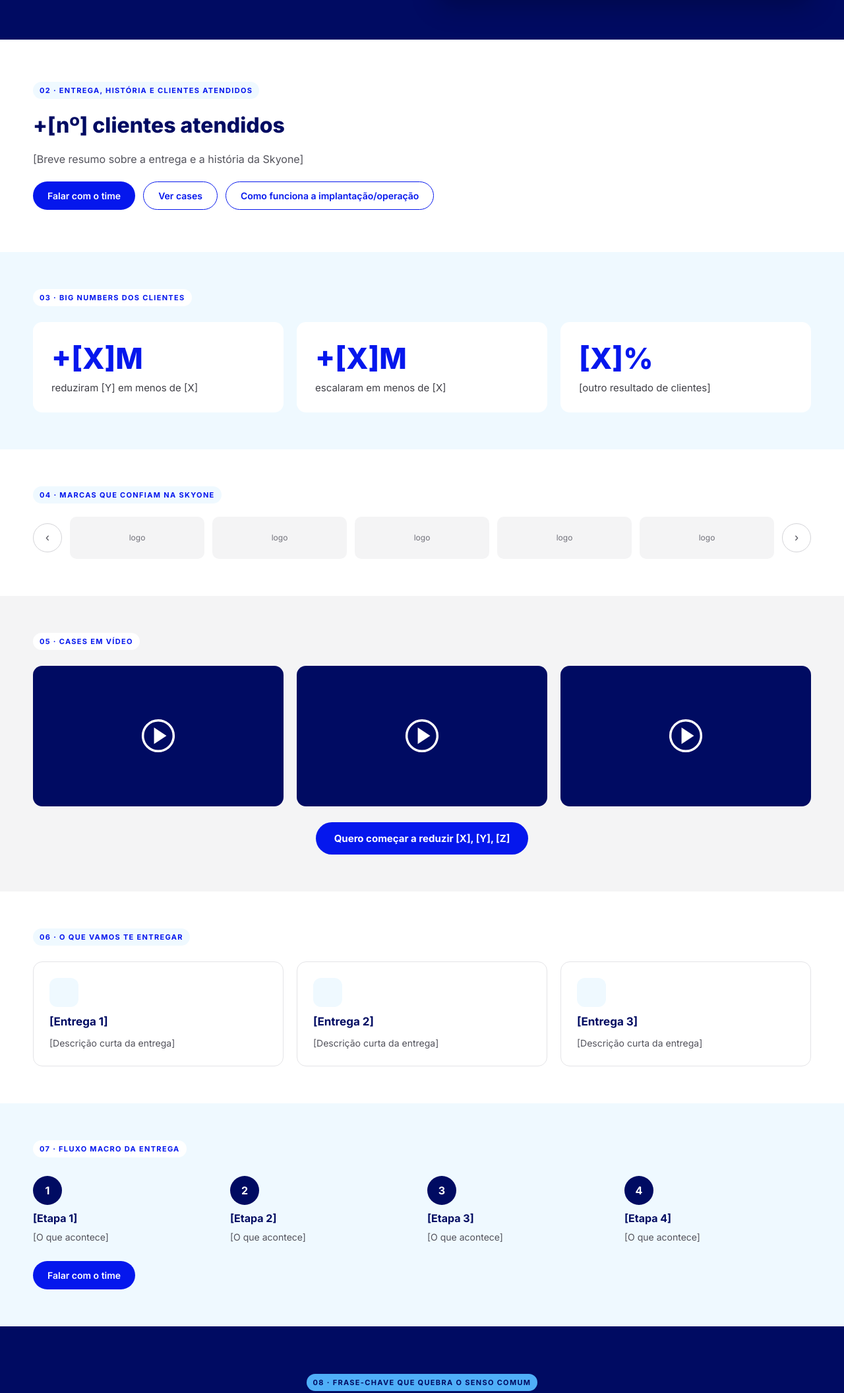
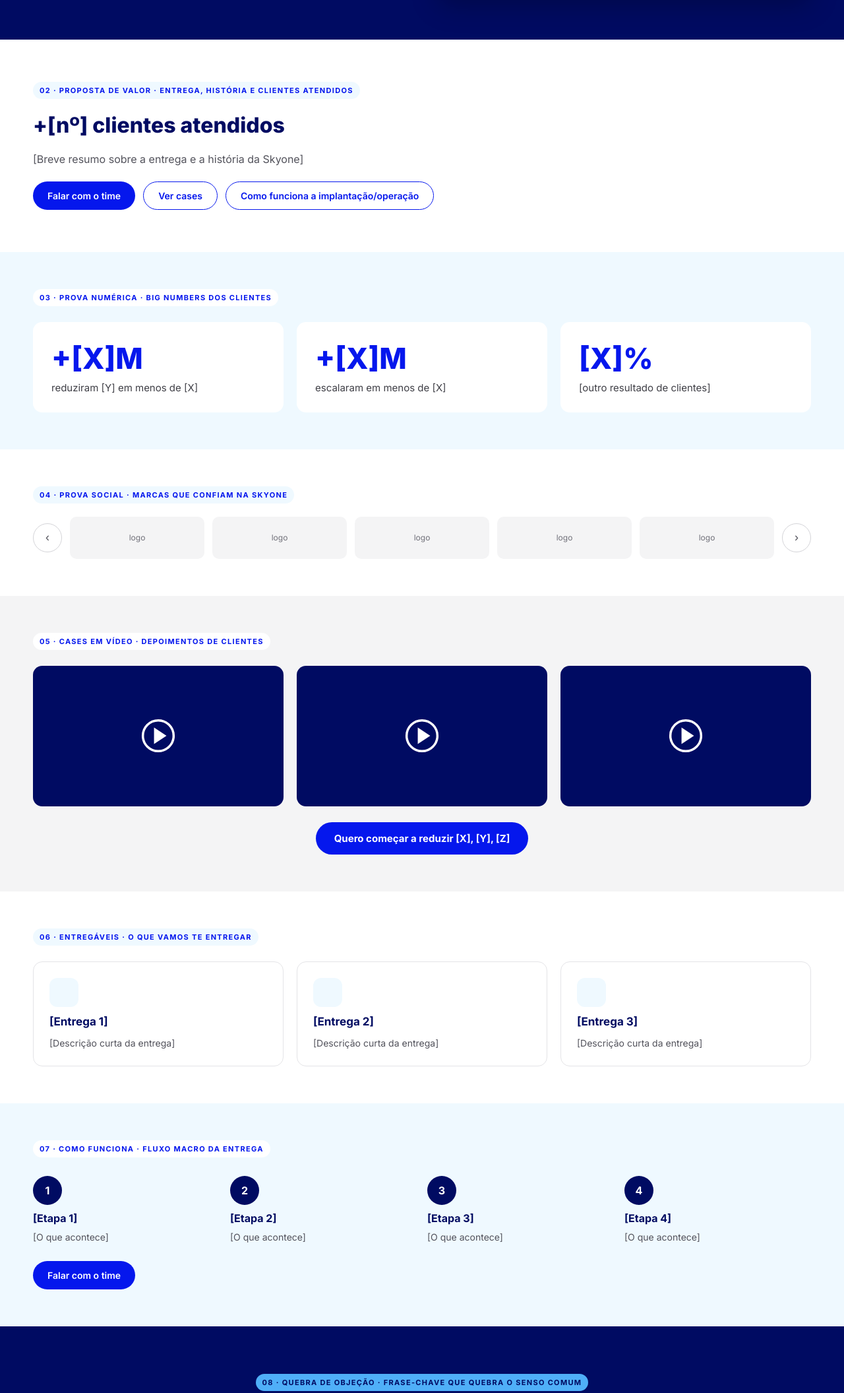
Before and after one commit to eussula/wireframe-skyone, a plain HTML site: page index.html in a window 1280 px wide. Shown: the part 660-2771 px from the top of the page at 66% size. Drawn offline with Linux system fonts and the light colour scheme.

Commit message:
Add files via upload

```diff
--- a/index.html
+++ b/index.html
@@ -25,7 +25,7 @@ select,input{font-family:inherit}
   <section style="background: #000B62; color: #FFFFFF;">
     <div style="max-width: 1180px; margin: 0 auto; padding: 64px 24px; display: grid; grid-template-columns: repeat(auto-fit, minmax(320px, 1fr)); gap: 48px; align-items: center;">
       <div style="display: flex; flex-direction: column; gap: 20px;">
-        <span style="align-self: flex-start; font-size: 11px; font-weight: 700; letter-spacing: 0.12em; background: #4FAFF8; color: #000B62; padding: 6px 10px; border-radius: 999px;">01 · FORMULÁRIO NO TOPO + PROMESSA FORTE</span>
+        <span style="align-self: flex-start; font-size: 11px; font-weight: 700; letter-spacing: 0.12em; background: #4FAFF8; color: #000B62; padding: 6px 10px; border-radius: 999px;">01 · HERO · FORMULÁRIO + PROMESSA FORTE</span>
         <h1 style="margin: 0; font-size: 52px; line-height: 1.05; font-weight: 800; letter-spacing: -0.02em;">Reduza [X], [Y] e [Z]</h1>
         <p style="margin: 0; font-size: 18px; line-height: 1.5; color: #C9D6F2; max-width: 480px;">[Promessa forte em uma linha: o resultado que a empresa terá]</p>
         <div style="display: flex; flex-direction: column; gap: 8px; max-width: 420px;">
@@ -55,7 +55,7 @@ select,input{font-family:inherit}
             </label>
             <label style="display: flex; flex-direction: column; gap: 6px; font-size: 13px; font-weight: 600;">Estado da sede
               <select style="height: 44px; border: 1px solid #D4D4D8; border-radius: 8px; padding: 0 12px; font-size: 14px; background: #FFFFFF; color: #3F3F46;">
-                <option>Selecione o estado</option>
+                <option>Selecione o estado</option><optgroup label="Sudeste"><option>São Paulo</option><option>Rio de Janeiro</option><option>Minas Gerais</option><option>Espírito Santo</option></optgroup><optgroup label="Demais estados"><option>Acre</option><option>Alagoas</option><option>Amapá</option><option>Amazonas</option><option>Bahia</option><option>Ceará</option><option>Distrito Federal</option><option>Goiás</option><option>Maranhão</option><option>Mato Grosso</option><option>Mato Grosso do Sul</option><option>Pará</option><option>Paraíba</option><option>Paraná</option><option>Pernambuco</option><option>Piauí</option><option>Rio Grande do Norte</option><option>Rio Grande do Sul</option><option>Rondônia</option><option>Roraima</option><option>Santa Catarina</option><option>Sergipe</option><option>Tocantins</option></optgroup>
               </select>
             </label>
             <label style="display: flex; flex-direction: column; gap: 6px; font-size: 13px; font-weight: 600;">Seu cargo
@@ -98,7 +98,7 @@ select,input{font-family:inherit}
   </section>
 
   <section style="max-width: 1180px; margin: 0 auto; padding: 64px 24px; display: flex; flex-direction: column; gap: 20px;">
-    <span style="align-self: flex-start; font-size: 11px; font-weight: 700; letter-spacing: 0.12em; background: #EFF9FF; color: #0517ED; padding: 6px 10px; border-radius: 999px;">02 · ENTREGA, HISTÓRIA E CLIENTES ATENDIDOS</span>
+    <span style="align-self: flex-start; font-size: 11px; font-weight: 700; letter-spacing: 0.12em; background: #EFF9FF; color: #0517ED; padding: 6px 10px; border-radius: 999px;">02 · PROPOSTA DE VALOR · ENTREGA, HISTÓRIA E CLIENTES ATENDIDOS</span>
     <h2 style="margin: 0; font-size: 32px; font-weight: 800; color: #000B62;">+[nº] clientes atendidos</h2>
     <p style="margin: 0; font-size: 16px; line-height: 1.6; color: #52525B; max-width: 720px;">[Breve resumo sobre a entrega e a história da Skyone]</p>
     <div style="display: flex; flex-wrap: wrap; gap: 12px;">
@@ -110,7 +110,7 @@ select,input{font-family:inherit}
 
   <section style="background: #EFF9FF;">
     <div style="max-width: 1180px; margin: 0 auto; padding: 56px 24px; display: flex; flex-direction: column; gap: 24px;">
-      <span style="align-self: flex-start; font-size: 11px; font-weight: 700; letter-spacing: 0.12em; background: #FFFFFF; color: #0517ED; padding: 6px 10px; border-radius: 999px;">03 · BIG NUMBERS DOS CLIENTES</span>
+      <span style="align-self: flex-start; font-size: 11px; font-weight: 700; letter-spacing: 0.12em; background: #FFFFFF; color: #0517ED; padding: 6px 10px; border-radius: 999px;">03 · PROVA NUMÉRICA · BIG NUMBERS DOS CLIENTES</span>
       <div style="display: grid; grid-template-columns: repeat(auto-fit, minmax(240px, 1fr)); gap: 20px;">
         <div style="background: #FFFFFF; border-radius: 14px; padding: 28px; display: flex; flex-direction: column; gap: 8px;">
           <span style="font-size: 44px; font-weight: 800; color: #0517ED;">+[X]M</span>
@@ -129,7 +129,7 @@ select,input{font-family:inherit}
   </section>
 
   <section style="max-width: 1180px; margin: 0 auto; padding: 56px 24px; display: flex; flex-direction: column; gap: 20px;">
-    <span style="align-self: flex-start; font-size: 11px; font-weight: 700; letter-spacing: 0.12em; background: #EFF9FF; color: #0517ED; padding: 6px 10px; border-radius: 999px;">04 · MARCAS QUE CONFIAM NA SKYONE</span>
+    <span style="align-self: flex-start; font-size: 11px; font-weight: 700; letter-spacing: 0.12em; background: #EFF9FF; color: #0517ED; padding: 6px 10px; border-radius: 999px;">04 · PROVA SOCIAL · MARCAS QUE CONFIAM NA SKYONE</span>
     <div style="display: flex; gap: 12px; align-items: center;">
       <button type="button" aria-label="Logos anteriores" style="width: 44px; height: 44px; flex-shrink: 0; border-radius: 999px; border: 1px solid #D4D4D8; background: #FFFFFF; color: #52525B; font-size: 18px;">‹</button>
       <div style="flex: 1 1 auto; min-width: 0; display: grid; grid-template-columns: repeat(auto-fit, minmax(120px, 1fr)); gap: 12px;">
@@ -145,7 +145,7 @@ select,input{font-family:inherit}
 
   <section id="cases" style="background: #F4F4F5;">
     <div style="max-width: 1180px; margin: 0 auto; padding: 56px 24px; display: flex; flex-direction: column; gap: 24px;">
-      <span style="align-self: flex-start; font-size: 11px; font-weight: 700; letter-spacing: 0.12em; background: #FFFFFF; color: #0517ED; padding: 6px 10px; border-radius: 999px;">05 · CASES EM VÍDEO</span>
+      <span style="align-self: flex-start; font-size: 11px; font-weight: 700; letter-spacing: 0.12em; background: #FFFFFF; color: #0517ED; padding: 6px 10px; border-radius: 999px;">05 · CASES EM VÍDEO · DEPOIMENTOS DE CLIENTES</span>
       <div style="display: grid; grid-template-columns: repeat(auto-fit, minmax(260px, 1fr)); gap: 20px;">
         <div style="aspect-ratio: 16 / 9; border-radius: 14px; background: #000B62; display: flex; align-items: center; justify-content: center;">
           <svg width="56" height="56" viewBox="0 0 24 24" fill="none" stroke="#FFFFFF" stroke-width="1.5"><circle cx="12" cy="12" r="10"></circle><path d="M10 8l6 4-6 4z" fill="#FFFFFF"></path></svg>
@@ -162,7 +162,7 @@ select,input{font-family:inherit}
   </section>
 
   <section style="max-width: 1180px; margin: 0 auto; padding: 56px 24px; display: flex; flex-direction: column; gap: 24px;">
-    <span style="align-self: flex-start; font-size: 11px; font-weight: 700; letter-spacing: 0.12em; background: #EFF9FF; color: #0517ED; padding: 6px 10px; border-radius: 999px;">06 · O QUE VAMOS TE ENTREGAR</span>
+    <span style="align-self: flex-start; font-size: 11px; font-weight: 700; letter-spacing: 0.12em; background: #EFF9FF; color: #0517ED; padding: 6px 10px; border-radius: 999px;">06 · ENTREGÁVEIS · O QUE VAMOS TE ENTREGAR</span>
     <div style="display: grid; grid-template-columns: repeat(auto-fit, minmax(240px, 1fr)); gap: 20px;">
       <div style="border: 1px solid #E4E4E7; border-radius: 14px; padding: 24px; display: flex; flex-direction: column; gap: 12px;">
         <div style="width: 44px; height: 44px; border-radius: 12px; background: #EFF9FF;"></div>
@@ -184,7 +184,7 @@ select,input{font-family:inherit}
 
   <section id="fluxo" style="background: #EFF9FF;">
     <div style="max-width: 1180px; margin: 0 auto; padding: 56px 24px; display: flex; flex-direction: column; gap: 28px;">
-      <span style="align-self: flex-start; font-size: 11px; font-weight: 700; letter-spacing: 0.12em; background: #FFFFFF; color: #0517ED; padding: 6px 10px; border-radius: 999px;">07 · FLUXO MACRO DA ENTREGA</span>
+      <span style="align-self: flex-start; font-size: 11px; font-weight: 700; letter-spacing: 0.12em; background: #FFFFFF; color: #0517ED; padding: 6px 10px; border-radius: 999px;">07 · COMO FUNCIONA · FLUXO MACRO DA ENTREGA</span>
       <div style="display: grid; grid-template-columns: repeat(auto-fit, minmax(200px, 1fr)); gap: 16px;">
         <div style="display: flex; flex-direction: column; gap: 10px;">
           <span style="width: 44px; height: 44px; border-radius: 999px; background: #000B62; color: #FFFFFF; display: flex; align-items: center; justify-content: center; font-weight: 700;">1</span>
@@ -213,13 +213,13 @@ select,input{font-family:inherit}
 
   <section style="background: #000B62; color: #FFFFFF;">
     <div style="max-width: 1180px; margin: 0 auto; padding: 72px 24px; display: flex; flex-direction: column; gap: 16px; align-items: center; text-align: center;">
-      <span style="font-size: 11px; font-weight: 700; letter-spacing: 0.12em; background: #4FAFF8; color: #000B62; padding: 6px 10px; border-radius: 999px;">08 · FRASE-CHAVE QUE QUEBRA O SENSO COMUM</span>
+      <span style="font-size: 11px; font-weight: 700; letter-spacing: 0.12em; background: #4FAFF8; color: #000B62; padding: 6px 10px; border-radius: 999px;">08 · QUEBRA DE OBJEÇÃO · FRASE-CHAVE QUE QUEBRA O SENSO COMUM</span>
       <p style="margin: 0; font-size: 40px; line-height: 1.15; font-weight: 800; max-width: 820px;">Com a Skyone você [X], [Y], [Z]</p>
     </div>
   </section>
 
   <section style="max-width: 1180px; margin: 0 auto; padding: 64px 24px; display: flex; flex-direction: column; gap: 24px;">
-    <span style="align-self: flex-start; font-size: 11px; font-weight: 700; letter-spacing: 0.12em; background: #EFF9FF; color: #0517ED; padding: 6px 10px; border-radius: 999px;">09 · FECHAMENTO COM PRINTS DE CLIENTES</span>
+    <span style="align-self: flex-start; font-size: 11px; font-weight: 700; letter-spacing: 0.12em; background: #EFF9FF; color: #0517ED; padding: 6px 10px; border-radius: 999px;">09 · FECHAMENTO · PRINTS DE CLIENTES</span>
     <div style="display: grid; grid-template-columns: repeat(auto-fit, minmax(200px, 1fr)); gap: 16px;">
       <div style="height: 220px; border-radius: 14px; border: 1px dashed #A1A1AA; display: flex; align-items: center; justify-content: center; font-size: 13px; color: #71717A;">[print WhatsApp]</div>
       <div style="height: 220px; border-radius: 14px; border: 1px dashed #A1A1AA; display: flex; align-items: center; justify-content: center; font-size: 13px; color: #71717A;">[print Instagram]</div>
```
